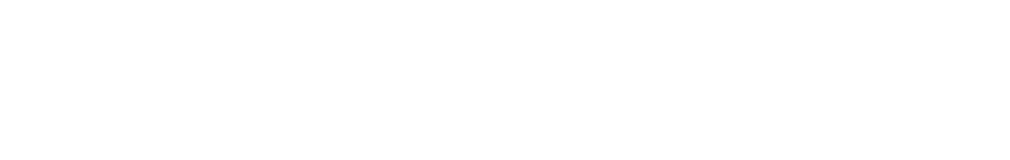
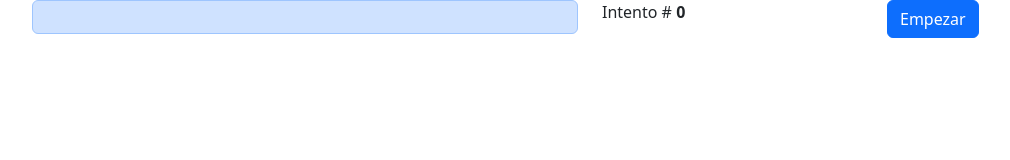
Before and after one commit to joastur11/memotest, a website: page index.html in a window 1280 px wide. Shown: the whole page, without its empty margins (50-1060 px from the left). Drawn offline with nearby package versions, Linux system fonts and the light colour scheme.

Commit message:
Elimina archivo css
Elimina el archivo css que no necesitaba por tener Bootstrap y no sabiaxd. Tambien cambia la href del HTML

```diff
--- a/index.html
+++ b/index.html
@@ -5,10 +5,23 @@
     <meta http-equiv='X-UA-Compatible' content='IE=edge'>
     <title>Memotest</title>
     <meta name='viewport' content='width=device-width, initial-scale=1'>
-    <link rel='stylesheet' type='text/css' media='screen' href='main.css'>
+    <link rel='stylesheet' type='text/css' media='screen' href='node_modules/bootstrap/dist/css/bootstrap.min.css'>
 </head>
 <body>
+    <div class="container">
+        <div class="row">
+            <div class="col-sm-6">
+                <div class="alert alert-primary" role="alert" id="estado"><!-- --></div>
 
+            </div>
+            <div class="col-sm-3">
+                <p>Intento # <strong id="ronda">0</strong></p>
+            </div>
+            <div class="col-sm-3">
+                <button type="button" class="btn btn-primary">Empezar</button>
+            </div>
+        </div>
+    </div>
 
     <script src='index.js'></script>
 </body>
```
Also changed, not shown: main.css (deleted).
